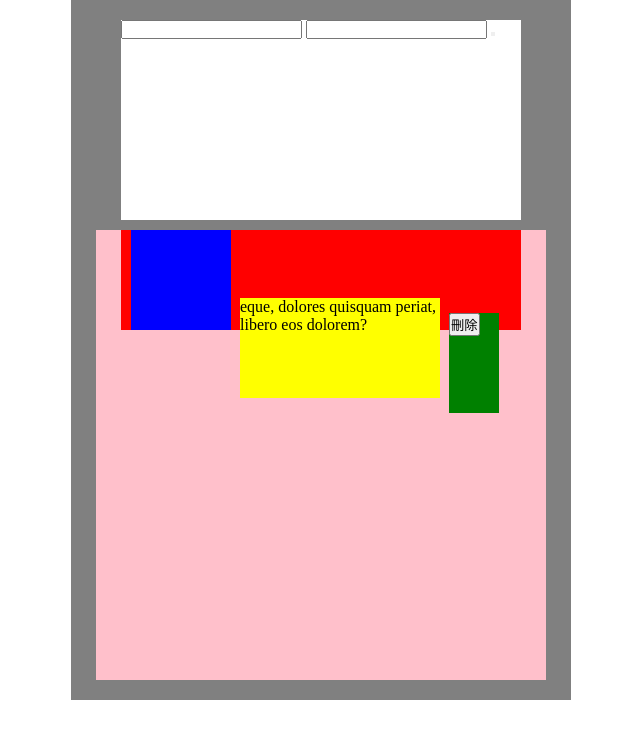
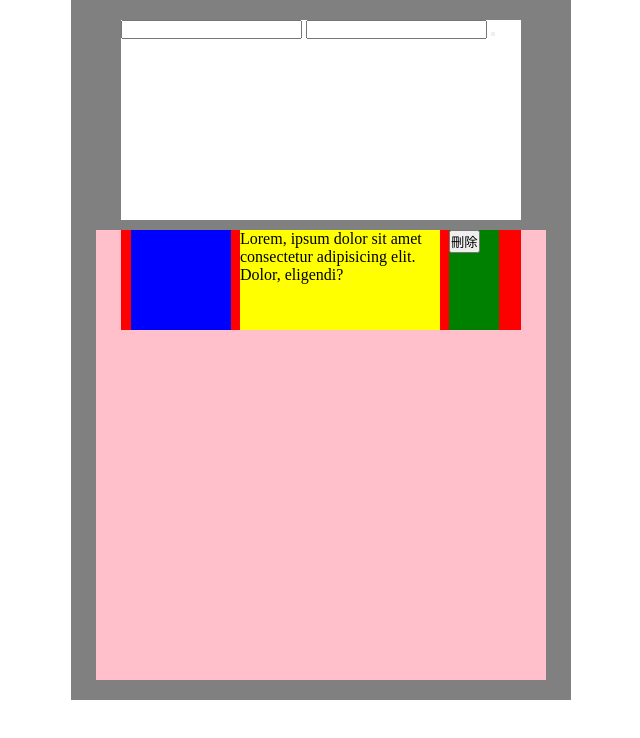
Before and after one commit to yipei1028/commentBoard, a plain HTML site: page index.html in a window 1280 px wide. Shown: the whole page, without its empty margins (319-959 px from the left). Drawn offline with Linux system fonts and the light colour scheme.

Commit message:
add vertical-align for the row

```diff
--- a/index.html
+++ b/index.html
@@ -19,7 +19,7 @@
     <div class="bottom-container">
       <div class="comment-container">
         <div class="comment-img"></div>
-        <div class="comment-text">eque, dolores quisquam periat, libero eos dolorem?</div>
+        <div class="comment-text">Lorem, ipsum dolor sit amet consectetur adipisicing elit. Dolor, eligendi?</div>
         <div class="comment-btns">
           <button>刪除</button>
         </div>
--- a/style.css
+++ b/style.css
@@ -53,6 +53,7 @@
   height: 100px;
   background-color: yellow;
   margin-left:5px;
+  vertical-align: top;
 }
 
 .comment-btns{
@@ -61,4 +62,5 @@
   height: 100px;
   background-color: green;
   margin-left:5px;
+  vertical-align: top;
 }
```
